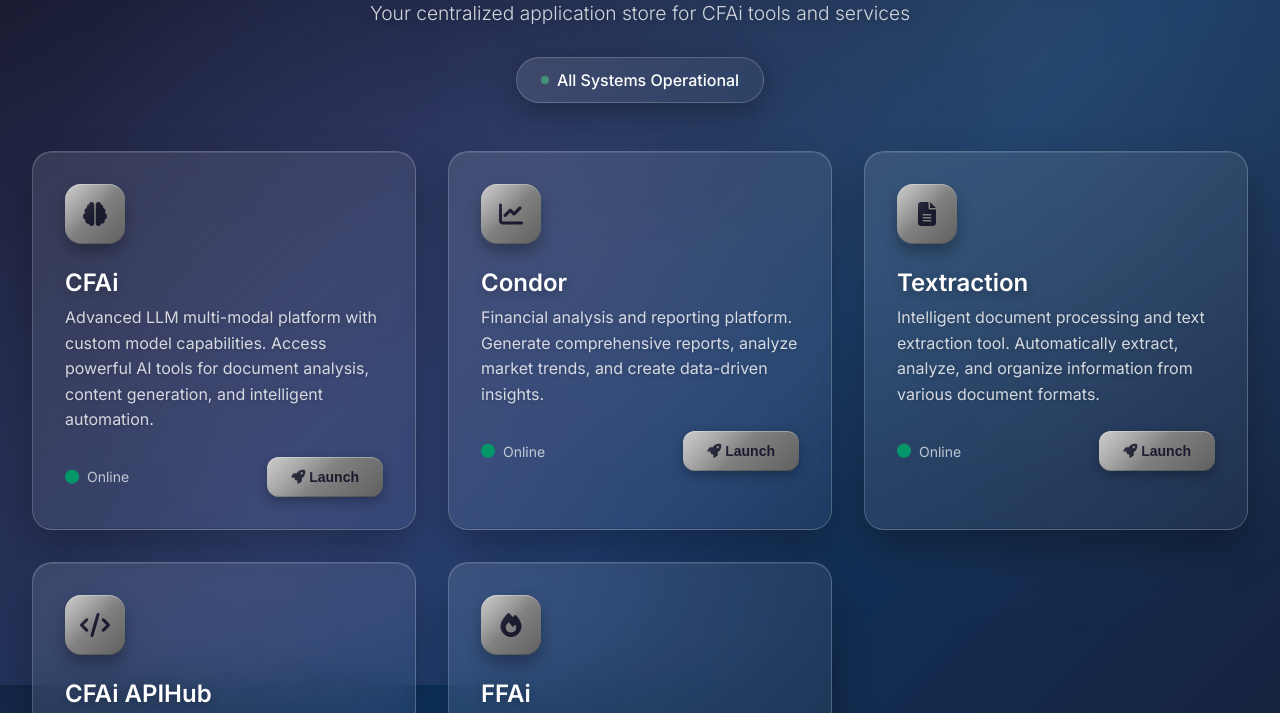
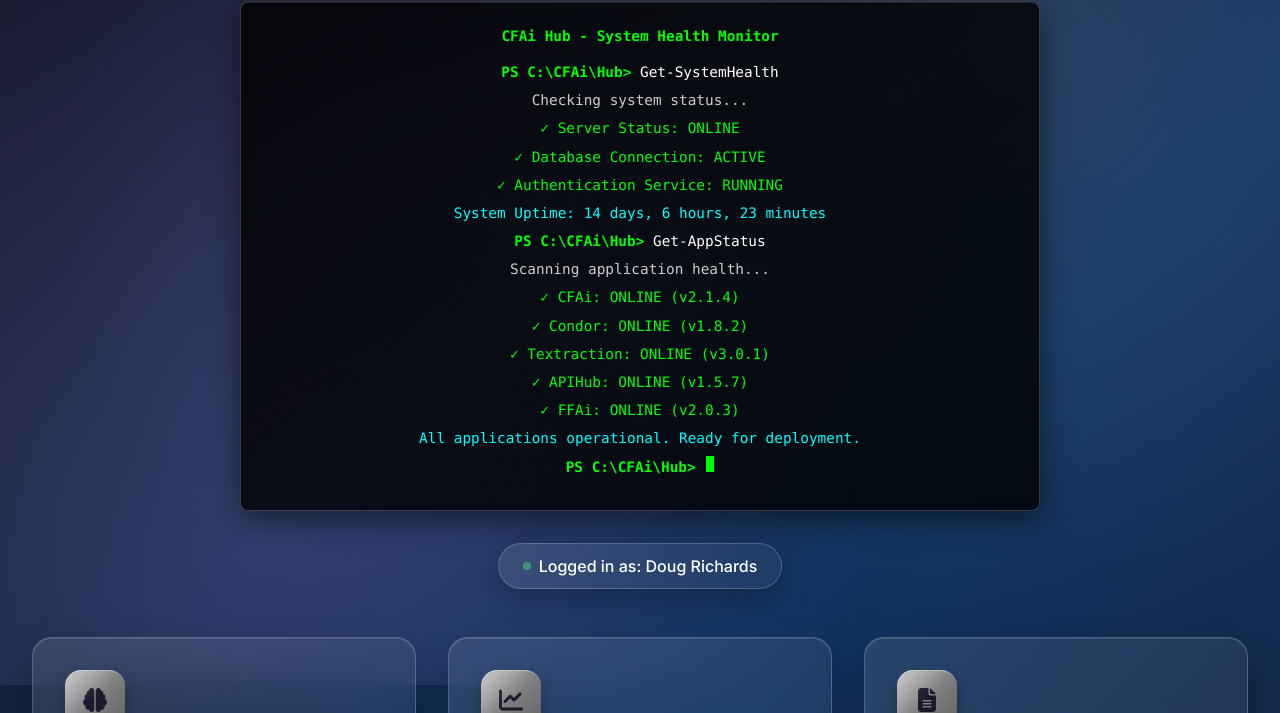
Before and after one commit to drichardsCFA/theHub, a plain HTML site: page index.html in a window 1280 px wide. Shown: the part 115-828 px from the top of the page. Drawn offline with Linux system fonts and the light colour scheme.

Commit message:
Add PowerShell terminal interface for system health monitoring

```diff
--- a/index.html
+++ b/index.html
@@ -73,12 +73,89 @@
             animation: shimmer 3s infinite;
         }
 
-        .header p {
-            font-size: 1.2rem;
-            color: rgba(255,255,255,0.8);
-            font-weight: 300;
+        .terminal-container {
+            background: rgba(0, 0, 0, 0.8);
+            border: 1px solid rgba(255, 255, 255, 0.2);
+            border-radius: 8px;
+            padding: 1.5rem;
             margin-bottom: 2rem;
-            text-shadow: 0 2px 10px rgba(0,0,0,0.3);
+            font-family: 'Consolas', 'Monaco', 'Courier New', monospace;
+            font-size: 0.9rem;
+            line-height: 1.4;
+            max-width: 800px;
+            margin-left: auto;
+            margin-right: auto;
+            box-shadow:
+                0 10px 30px rgba(0,0,0,0.5),
+                inset 0 1px 0 rgba(255,255,255,0.1);
+        }
+
+        .terminal-header {
+            color: #00ff00;
+            margin-bottom: 1rem;
+            font-weight: bold;
+        }
+
+        .terminal-line {
+            margin-bottom: 0.5rem;
+            animation: fadeIn 0.5s ease-out;
+        }
+
+        .terminal-line:nth-child(2) { animation-delay: 0.1s; }
+        .terminal-line:nth-child(3) { animation-delay: 0.2s; }
+        .terminal-line:nth-child(4) { animation-delay: 0.3s; }
+        .terminal-line:nth-child(5) { animation-delay: 0.4s; }
+        .terminal-line:nth-child(6) { animation-delay: 0.5s; }
+        .terminal-line:nth-child(7) { animation-delay: 0.6s; }
+        .terminal-line:nth-child(8) { animation-delay: 0.7s; }
+        .terminal-line:nth-child(9) { animation-delay: 0.8s; }
+
+        .terminal-prompt {
+            color: #00ff00;
+            font-weight: bold;
+        }
+
+        .terminal-command {
+            color: #ffffff;
+        }
+
+        .terminal-output {
+            color: #cccccc;
+        }
+
+        .terminal-success {
+            color: #00ff00;
+        }
+
+        .terminal-warning {
+            color: #ffff00;
+        }
+
+        .terminal-error {
+            color: #ff0000;
+        }
+
+        .terminal-info {
+            color: #00ffff;
+        }
+
+        .terminal-cursor {
+            display: inline-block;
+            width: 8px;
+            height: 16px;
+            background: #00ff00;
+            animation: blink 1s infinite;
+            margin-left: 2px;
+        }
+
+        @keyframes blink {
+            0%, 50% { opacity: 1; }
+            51%, 100% { opacity: 0; }
+        }
+
+        @keyframes fadeIn {
+            from { opacity: 0; transform: translateY(-10px); }
+            to { opacity: 1; transform: translateY(0); }
         }
 
         .status-indicator {
@@ -390,10 +467,60 @@
         <!-- Header -->
         <header class="header">
             <h1>The Hub</h1>
-            <p>Your centralized application store for CFAi tools and services</p>
+            <div class="terminal-container">
+                <div class="terminal-header">CFAi Hub - System Health Monitor</div>
+                <div class="terminal-line">
+                    <span class="terminal-prompt">PS C:\CFAi\Hub></span>
+                    <span class="terminal-command"> Get-SystemHealth</span>
+                </div>
+                <div class="terminal-line terminal-output">
+                    Checking system status...
+                </div>
+                <div class="terminal-line terminal-success">
+                    ✓ Server Status: ONLINE
+                </div>
+                <div class="terminal-line terminal-success">
+                    ✓ Database Connection: ACTIVE
+                </div>
+                <div class="terminal-line terminal-success">
+                    ✓ Authentication Service: RUNNING
+                </div>
+                <div class="terminal-line terminal-info">
+                    System Uptime: 14 days, 6 hours, 23 minutes
+                </div>
+                <div class="terminal-line">
+                    <span class="terminal-prompt">PS C:\CFAi\Hub></span>
+                    <span class="terminal-command"> Get-AppStatus</span>
+                </div>
+                <div class="terminal-line terminal-output">
+                    Scanning application health...
+                </div>
+                <div class="terminal-line terminal-success">
+                    ✓ CFAi: ONLINE (v2.1.4)
+                </div>
+                <div class="terminal-line terminal-success">
+                    ✓ Condor: ONLINE (v1.8.2)
+                </div>
+                <div class="terminal-line terminal-success">
+                    ✓ Textraction: ONLINE (v3.0.1)
+                </div>
+                <div class="terminal-line terminal-success">
+                    ✓ APIHub: ONLINE (v1.5.7)
+                </div>
+                <div class="terminal-line terminal-success">
+                    ✓ FFAi: ONLINE (v2.0.3)
+                </div>
+                <div class="terminal-line terminal-info">
+                    All applications operational. Ready for deployment.
+                </div>
+                <div class="terminal-line">
+                    <span class="terminal-prompt">PS C:\CFAi\Hub></span>
+                    <span class="terminal-cursor"></span>
+                </div>
+            </div>
             <div class="status-indicator">
                 <div class="status-dot"></div>
-                <span>All Systems Operational</span>
+                <span>Logged in as: Doug Richards</span>
             </div>
         </header>
 
@@ -587,23 +714,42 @@
             });
         });
 
+        // Terminal functionality
+        function updateTerminal() {
+            const terminalContainer = document.querySelector('.terminal-container');
+            const cursor = terminalContainer.querySelector('.terminal-cursor');
+
+            // Simulate real-time updates
+            setInterval(() => {
+                const now = new Date();
+                const uptime = Math.floor(Math.random() * 30) + 10; // Random uptime between 10-40 days
+                const hours = Math.floor(Math.random() * 24);
+                const minutes = Math.floor(Math.random() * 60);
+
+                const uptimeLine = terminalContainer.querySelector('.terminal-info');
+                if (uptimeLine && uptimeLine.textContent.includes('System Uptime')) {
+                    uptimeLine.textContent = `System Uptime: ${uptime} days, ${hours} hours, ${minutes} minutes`;
+                }
+            }, 60000); // Update every minute
+        }
+
         // System status check (simulated)
         function checkSystemStatus() {
-            // Simulate system status check
             const statusDot = document.querySelector('.status-dot');
             const statusText = document.querySelector('.status-indicator span');
 
-            // Random status changes for demo (remove in production)
+            // Simulate occasional status changes
             setInterval(() => {
-                const isOnline = Math.random() > 0.1; // 90% uptime
+                const isOnline = Math.random() > 0.05; // 95% uptime
                 statusDot.style.background = isOnline ? '#4ade80' : '#dc2626';
-                statusText.textContent = isOnline ? 'All Systems Operational' : 'System Maintenance';
-            }, 30000); // Check every 30 seconds
+                statusText.textContent = isOnline ? 'Logged in as: Doug Richards' : 'System Maintenance - Standby';
+            }, 45000); // Check every 45 seconds
         }
 
         // Initialize
         document.addEventListener('DOMContentLoaded', function() {
             checkSystemStatus();
+            updateTerminal();
         });
     </script>
 </body>
```
